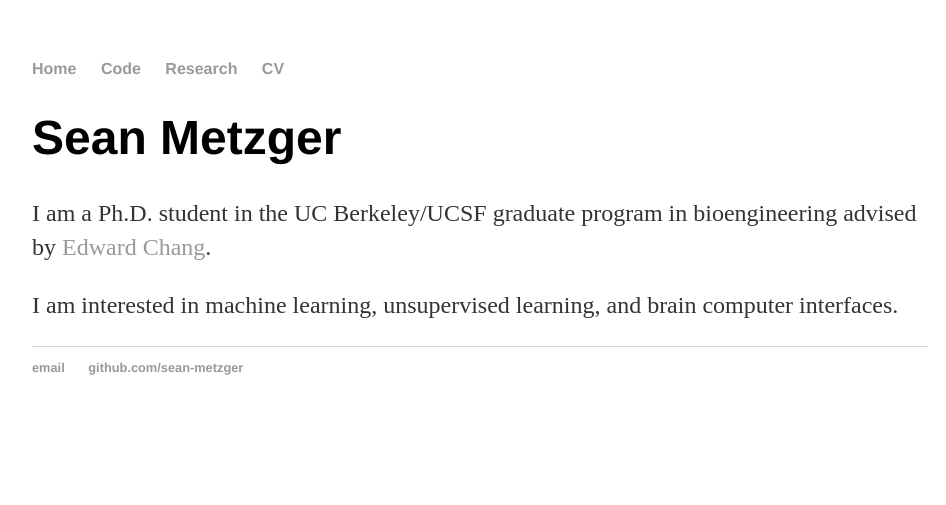
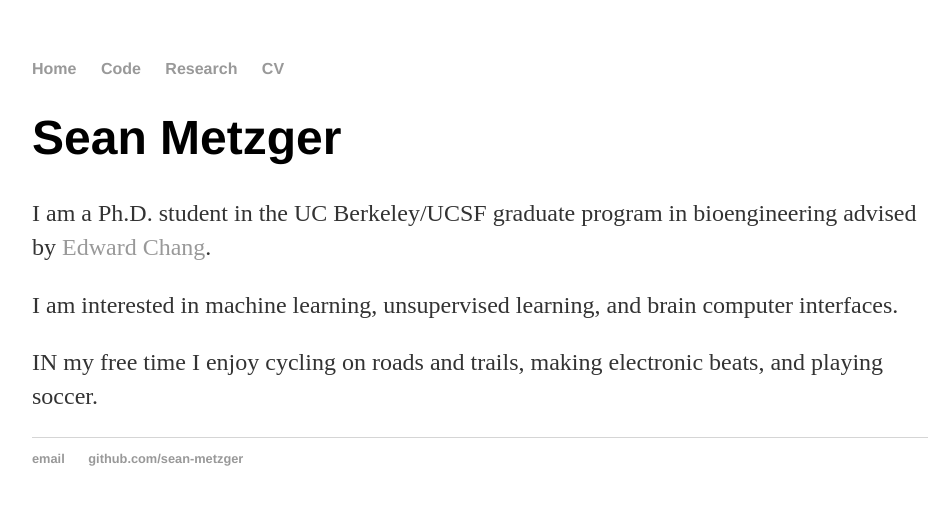
Before and after one commit to sean-metzger/sean-metzger.github.io, a Jekyll site: the page built from index.html, in a window 1280 px wide. Shown: the top 505 px of the page, without its empty margins (160-1106 px from the left). Built offline with Jekyll 4.4.1, drawn with Linux system fonts in a browser that asks for light colours.

Commit message:
Update index.html

```diff
--- a/index.html
+++ b/index.html
@@ -7,6 +7,7 @@ title: Sean Metzger
 	<h1>Sean Metzger</h1>
 		<p>I am a Ph.D. student in the UC Berkeley/UCSF graduate program in bioengineering advised by <a href="http://changlab.ucsf.edu/">Edward Chang</a>.</p>
 		<p>I am interested in machine learning, unsupervised learning, and brain computer interfaces. </p>
+		<p> IN my free time I enjoy cycling on roads and trails, making electronic beats, and playing soccer. </p>
 
 
 
```
